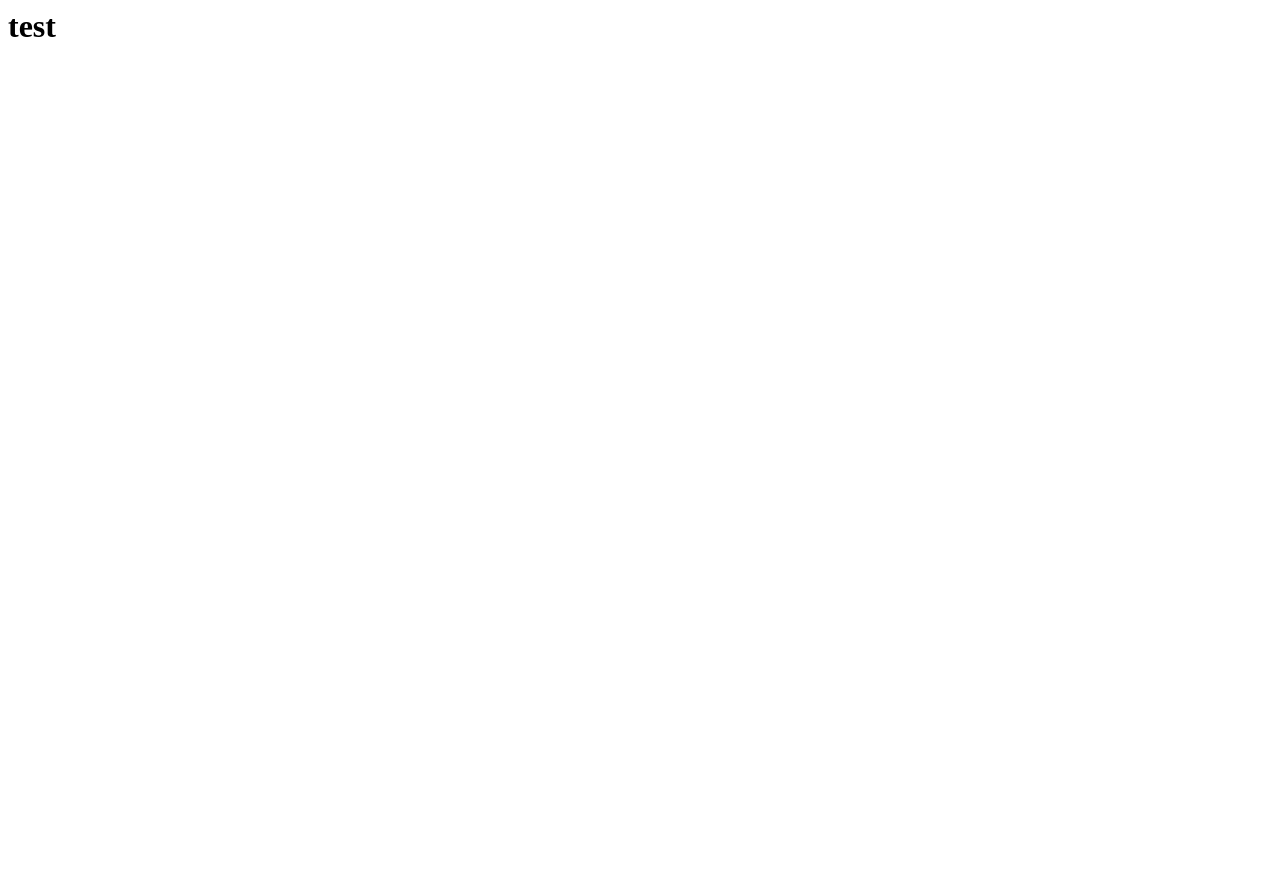
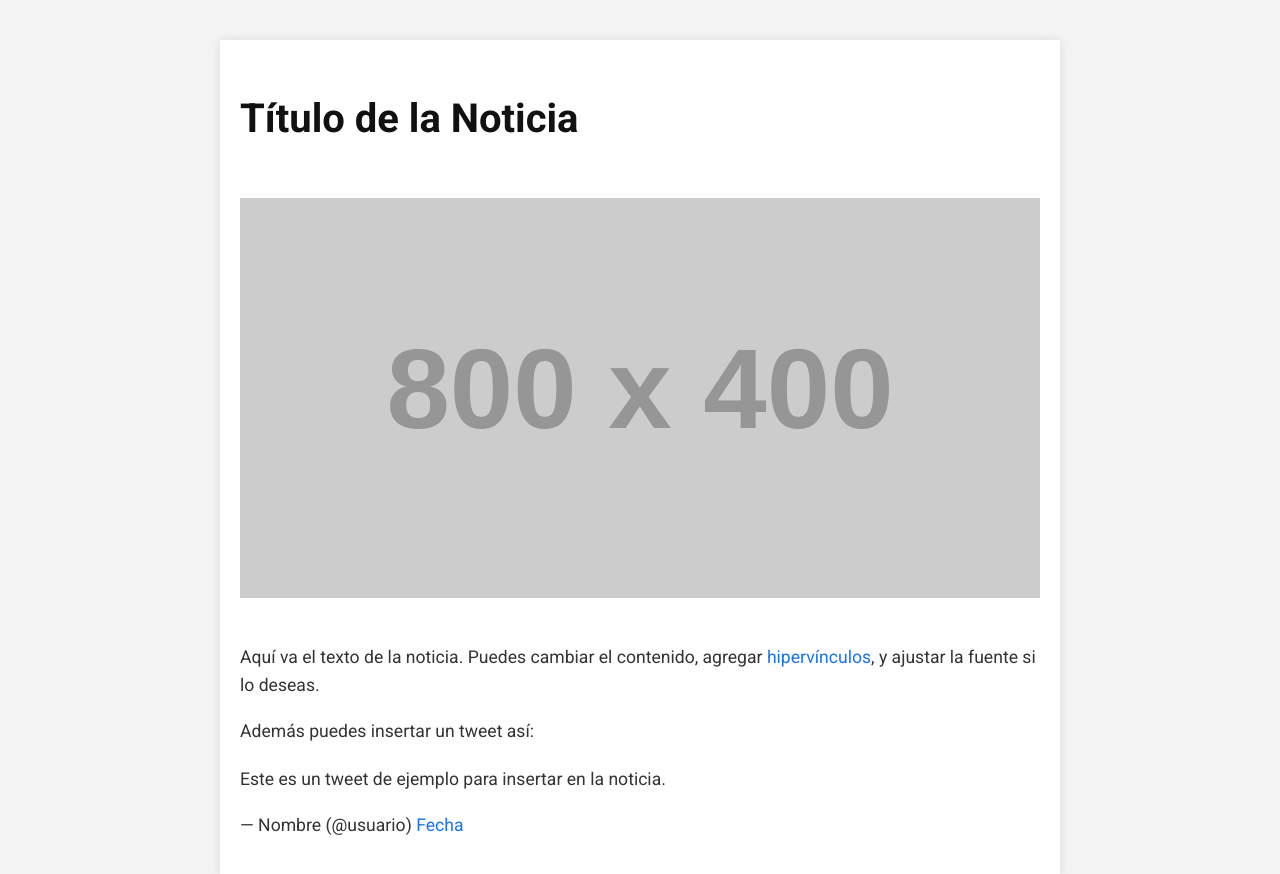
Before and after one commit to fabebop/test, a plain HTML site: page index.html in a window 1280 px wide. Before the commit the page ends 800 px from the top, so only its background shows below. Drawn offline with Linux system fonts and the light colour scheme; placeholder pictures from the web are drawn by us.

Commit message:
index.html

```diff
--- a/index.html
+++ b/index.html
@@ -1 +1,61 @@
-<h1>test</h1>
+<!DOCTYPE html>
+<html lang="en">
+<head>
+  <meta charset="UTF-8">
+  <meta name="viewport" content="width=device-width, initial-scale=1.0">
+  <title>Noticia Destacada</title>
+  <link rel="stylesheet" href="https://fonts.googleapis.com/css2?family=Roboto:wght@400;700&display=swap">
+  <style>
+    body {
+      font-family: 'Roboto', sans-serif;
+      margin: 0;
+      padding: 0;
+      background: #f4f4f4;
+      color: #333;
+      line-height: 1.6;
+    }
+    .container {
+      max-width: 800px;
+      margin: 40px auto;
+      background: #fff;
+      padding: 20px;
+      box-shadow: 0 0 10px rgba(0,0,0,0.1);
+    }
+    h1 {
+      font-size: 2.5rem;
+      color: #111;
+    }
+    img {
+      width: 100%;
+      height: auto;
+      margin: 20px 0;
+    }
+    .content {
+      font-size: 1.1rem;
+    }
+    a {
+      color: #1a73e8;
+      text-decoration: none;
+    }
+    blockquote.twitter-tweet {
+      margin: 20px auto;
+    }
+  </style>
+</head>
+<body>
+  <div class="container">
+    <h1>Título de la Noticia</h1>
+    <img src="https://via.placeholder.com/800x400" alt="Imagen relacionada">
+    <div class="content">
+      <p>Aquí va el texto de la noticia. Puedes cambiar el contenido, agregar <a href="https://ejemplo.com" target="_blank">hipervínculos</a>, y ajustar la fuente si lo deseas.</p>
+
+      <p>Además puedes insertar un tweet así:</p>
+      <blockquote class="twitter-tweet">
+        <p lang="en" dir="ltr">Este es un tweet de ejemplo para insertar en la noticia.</p>
+        &mdash; Nombre (@usuario) <a href="https://twitter.com/usuario/status/1234567890123456789">Fecha</a>
+      </blockquote>
+      <script async src="https://platform.twitter.com/widgets.js" charset="utf-8"></script>
+    </div>
+  </div>
+</body>
+</html>
```
